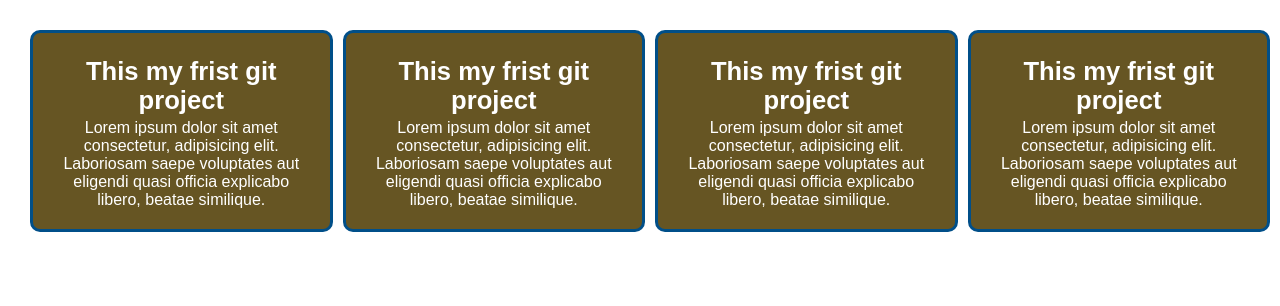
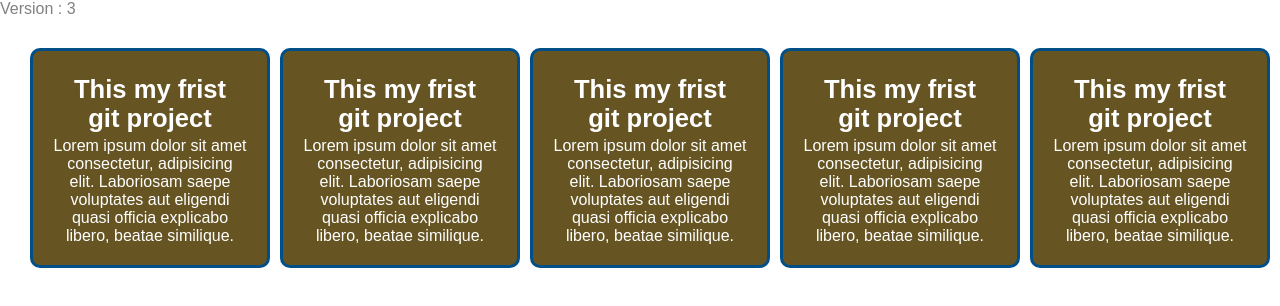
Before and after one commit to kiam267/git2, a plain HTML site: page index.html in a window 1280 px wide. Drawn offline with Linux system fonts and the light colour scheme.

Commit message:
this version3

```diff
--- a/index.html
+++ b/index.html
@@ -10,7 +10,12 @@
   <link rel="stylesheet" href="style.css">
 </head>
 <body>
+  <p style="color: gray;">Version : 3 </p>
    <section class="header">
+    <div class="header__child">
+      <h1 class="child__title">This my frist git project</h1>
+      <p class="child__pra"> Lorem ipsum dolor sit amet consectetur, adipisicing elit. Laboriosam saepe voluptates aut eligendi quasi officia explicabo libero, beatae similique.</p>
+    </div>
     <div class="header__child">
       <h1 class="child__title">This my frist git project</h1>
       <p class="child__pra"> Lorem ipsum dolor sit amet consectetur, adipisicing elit. Laboriosam saepe voluptates aut eligendi quasi officia explicabo libero, beatae similique.</p>
```
